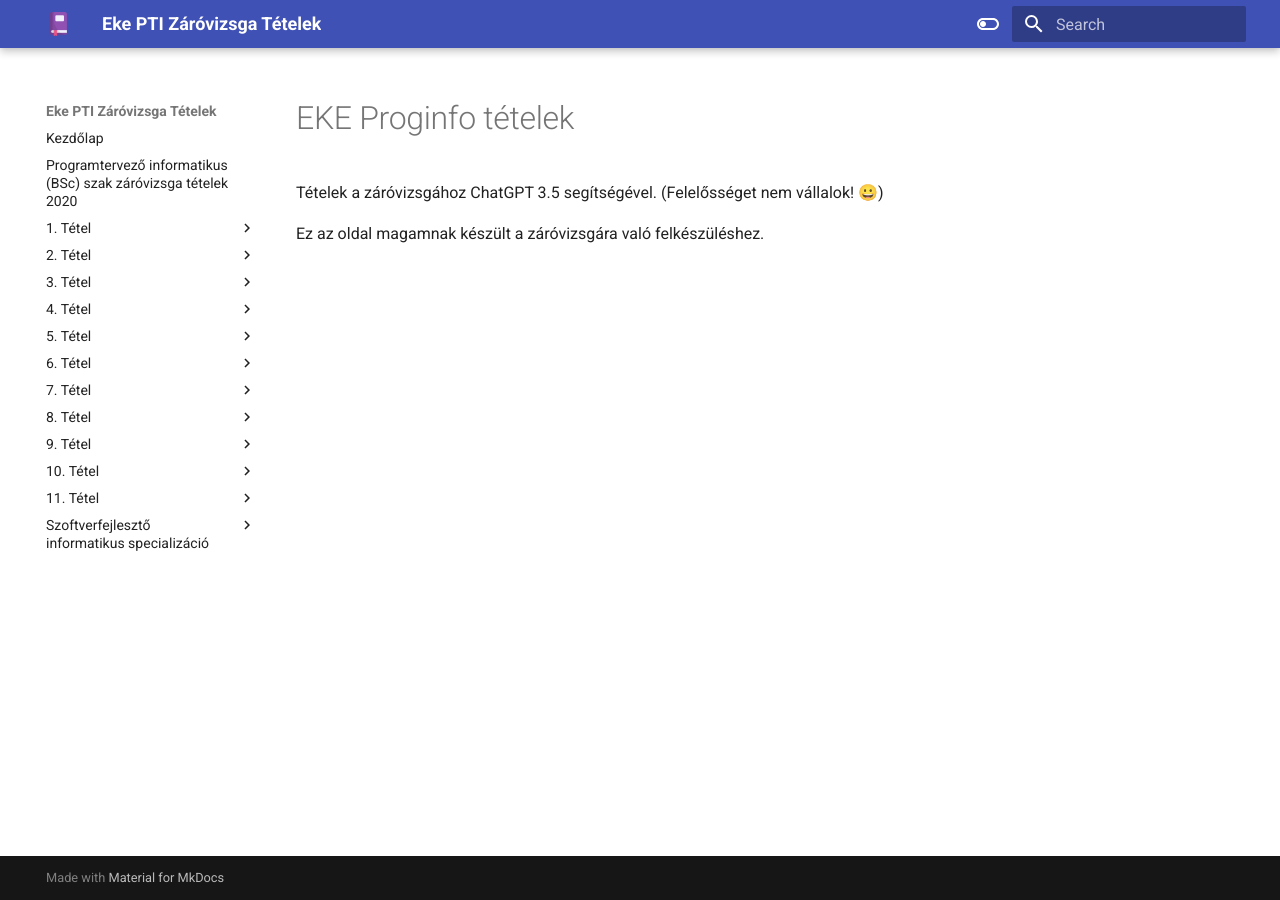
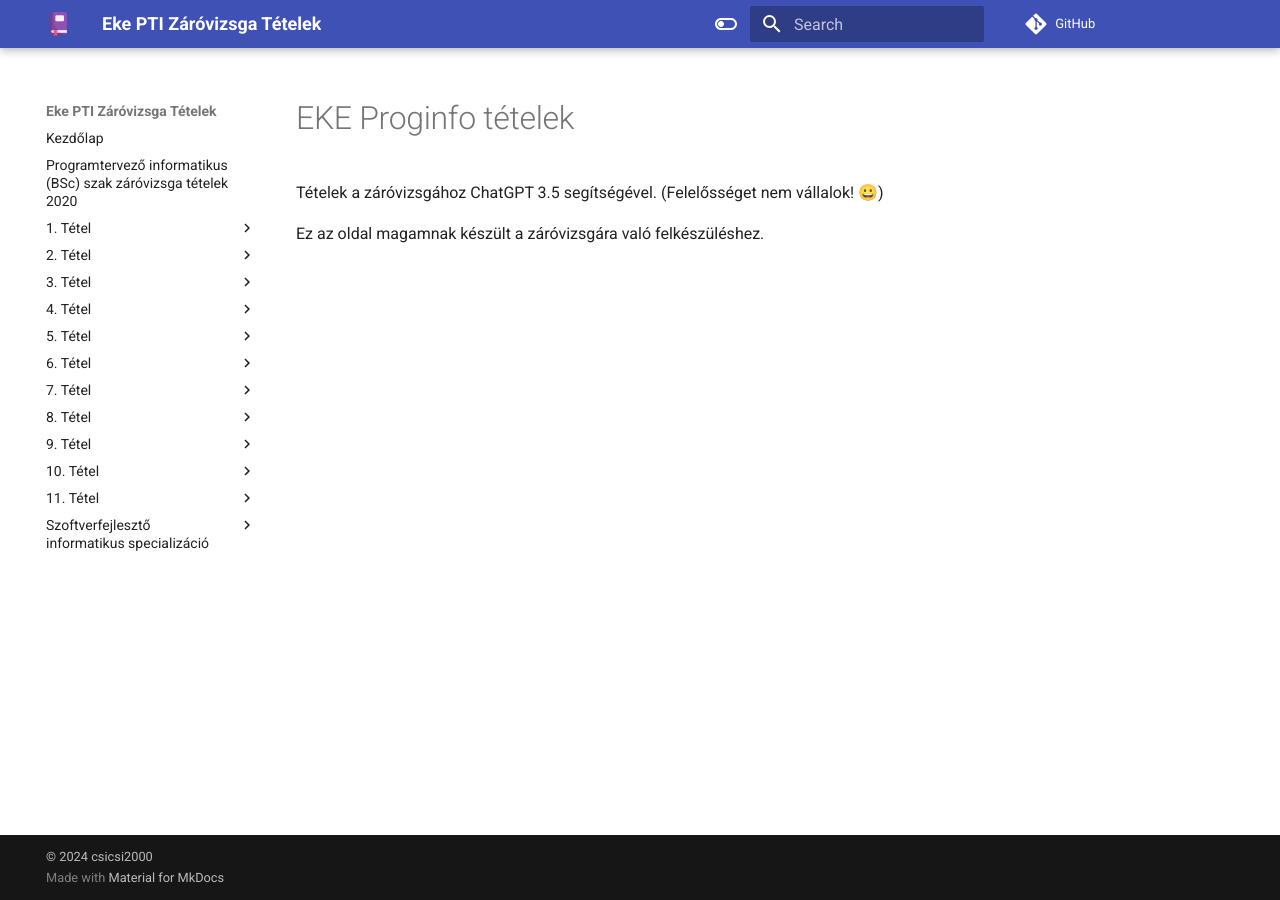
Before and after one commit to csicsi2000/zarotetelek, an MkDocs documentation site: the page built from docs/index.md, in a window 1280 px wide. Built offline with MkDocs 1.6.1 and Material for MkDocs 9.7.7, drawn with Linux system fonts in a browser that asks for light colours; comment, search, counter and statistics services are not loaded.

Commit message:
add github source

```diff
--- a/mkdocs.yml
+++ b/mkdocs.yml
@@ -1,5 +1,8 @@
 site_name: Eke PTI Záróvizsga Tételek
 site_url: https://csicsi2000.github.io/zarotetelek/
+copyright: '© 2024 csicsi2000'
+repo_url: 'https://github.com/csicsi2000/zarotetelek'
+
 theme:
   name: material
   features:
```
